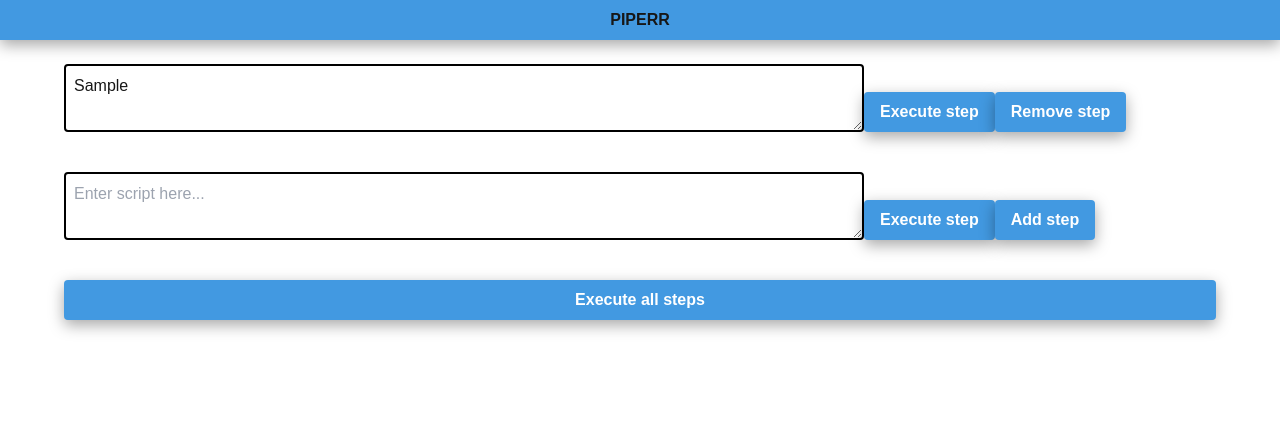
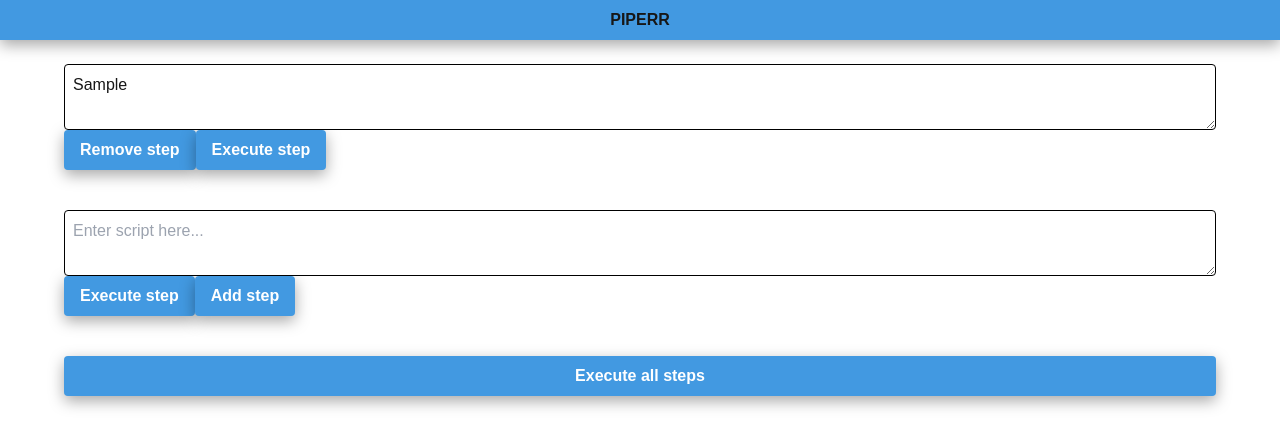
Before and after one commit to seppaleinen/piperr, a Next.js app in the folder frontend/: page / in a window 1280 px wide. Both pictures are taken after typing "Sample" into the empty fields and a click on the button "Add step". Shown: the top 448 px of the page. Built offline with nearby package versions, Linux system fonts and the light colour scheme.

Commit message:
Fixed all executions, and prettied some css

```diff
--- a/frontend/app/card.module.css
+++ b/frontend/app/card.module.css
@@ -2,14 +2,50 @@
     padding-bottom: 32px;
 }
 
+.outerScript {
+    position: relative;
+}
+
+.outerScript svg {
+    position: absolute;
+}
+
+.line {
+    stroke-dasharray: 260;
+    stroke-width: 8px;
+    fill: transparent;
+    stroke: rgba(78, 255, 13, 0.3);
+    animation: svgAnimation 2.5s linear infinite;
+}
+
+.showLoading {
+    display: block;
+}
+
+.hide {
+    display: none;
+}
+
+@keyframes svgAnimation {
+    from {
+        stroke-dashoffset: 0;
+    }
+    to {
+        stroke-dashoffset: 1000;
+    }
+}
+
 .script {
     vertical-align: bottom;
-    width: 800px;
+    width: 100%;
+    padding: 8px;
+}
+
+.showBorder {
     border-style: solid;
     border-color: black;
-    border-width: 2px;
+    border-width: 1px;
     border-radius: 4px;
-    padding: 8px;
 }
 
 .output {
@@ -22,3 +58,8 @@
     float: left;
     overflow-wrap: break-word;
 }
+
+.remove {
+    display: inline-block;
+    float: left;
+}
--- a/frontend/app/card.tsx
+++ b/frontend/app/card.tsx
@@ -5,51 +5,45 @@ export default function Card({
                                  index,
                                  script,
                                  output,
-                                 data,
                                  addCardAction,
                                  isLastStep,
                                  removeCardAction,
                                  updateCardScriptAction,
-                                 updateCardOutputAction
+                                 executeScriptAction,
+                                 loading
                              }: {
     index: number;
     script: string;
     output: string | null;
-    data: string | null;
     addCardAction: () => void;
     isLastStep: boolean;
     removeCardAction: () => void;
     updateCardScriptAction: (index: number, script: string) => void;
-    updateCardOutputAction: (index: number, output: string) => void;
+    executeScriptAction: () => Promise<void>;
+    loading: boolean;
 }) {
-    const executeScript = async () => {
-        updateCardOutputAction(index, '')
-        const outputs = []
-        for (const line of data ? data.trim().split('\n') : ['']) {
-            try {
-                const response = await fetch('http://localhost:8000/cmd', {
-                    method: 'POST',
-                    headers: { 'Content-Type': 'application/json' },
-                    body: JSON.stringify({ cmd: script.replace('{}', line)}),
-                });
-                const result = await response.text();
-                outputs.push(result)
-            } catch (error) {
-                outputs.push('Error: ' + error)
-            }
-        }
-        updateCardOutputAction(index, outputs.join(''))
-    };
-
     return (
         <div className={styles.card}>
-            <textarea
-                value={script}
-                onChange={(e) => updateCardScriptAction(index, e.target.value)}
-                className={styles.script}
-                placeholder="Enter script here..."
-            ></textarea>
-            <button onClick={executeScript} className="button">
+            <div className={styles.outerScript}>
+                <svg height="100%" width="100%" xmlns="http://www.w3.org/2000/svg"
+                     className={loading ? styles.showLoading : styles.hide}>
+                    <rect
+                        rx="8"
+                        ry="8"
+                        className={styles.line}
+                        height="100%"
+                        width="100%"
+                        strokeLinejoin="round"
+                    />
+                </svg>
+                <textarea
+                    value={script}
+                    onChange={(e) => updateCardScriptAction(index, e.target.value)}
+                    className={`${styles.script} ${loading || styles.showBorder}`}
+                    placeholder="Enter script here..."
+                ></textarea>
+            </div>
+            <button onClick={executeScriptAction} className={'button'} disabled={loading}>
                 Execute step
             </button>
             {output && <div className={styles.output}>{output}</div>}
@@ -58,7 +52,7 @@ export default function Card({
                     Add step
                 </button>
             ) : (
-                <button onClick={removeCardAction} className="button">
+                <button onClick={removeCardAction} className={`${styles.remove} button`}>
                     Remove step
                 </button>
             )}
--- a/frontend/app/globals.css
+++ b/frontend/app/globals.css
@@ -30,10 +30,18 @@ body {
   padding: 0.5rem 1rem;     /* Corresponds to py-2 px-4 */
   border-radius: 0.25rem;   /* Corresponds to rounded */
   transition: background-color 0.2s; /* For hover effect */
-  box-shadow: rgba(0, 0, 0, 0.35) 0px 5px 15px;
+  box-shadow: rgba(0, 0, 0, 0.35) 0 5px 15px;
 
 }
 
-.button:hover {
+.button:not([disabled]):hover {
   background-color: #2b6cb0; /* Corresponds to hover:bg-blue-700 */
 }
+
+
+button:disabled,
+button[disabled]{
+  border: 1px solid #999999;
+  background-color: #cccccc;
+  color: #666666;
+}
--- a/frontend/app/header.module.css
+++ b/frontend/app/header.module.css
@@ -5,5 +5,5 @@
     justify-content: center;
     align-items: center;
     font-weight: bolder;
-    box-shadow: rgba(0, 0, 0, 0.35) 0px 5px 15px;
+    box-shadow: rgba(0, 0, 0, 0.35) 0 5px 15px;
 }
--- a/frontend/app/page.tsx
+++ b/frontend/app/page.tsx
@@ -4,12 +4,36 @@ import styles from './page.module.css';
 import { useState } from 'react';
 
 export default function Home() {
-    const [cards, setCards] = useState<{ script: string; output: string | null }[]>([
-        { script: '', output: null }
+    const [cards, setCards] = useState<{ script: string; output: string | null; loading: boolean }[]>([
+        {script: '', output: null, loading: false}
     ]);
 
+    const executeScript = async (index: number) => {
+        updateCardLoading(index, true);
+        updateCardOutput(index, '')
+        const outputs = []
+        const script = cards[index].script;
+        const data = index > 0 ? cards[index - 1].output : null;
+        for (const line of data ? data.trim().split('\n') : ['']) {
+            try {
+                const response = await fetch('http://localhost:8000/cmd', {
+                    method: 'POST',
+                    headers: {'Content-Type': 'application/json'},
+                    body: JSON.stringify({cmd: script.replace('{}', line)}),
+                });
+                const result = await response.text();
+                outputs.push(result)
+            } catch (error) {
+                outputs.push(`Error: ${error}`)
+            }
+        }
+        updateCardOutput(index, outputs.join(''));
+        updateCardLoading(index, false);
+    };
+
+
     const addCardAction = () => {
-        setCards([...cards, { script: '', output: null }]);
+        setCards([...cards, {script: '', output: null, loading: false}]);
     };
 
     const removeCardAction = (index: number) => {
@@ -24,11 +48,23 @@ export default function Home() {
         setCards(updatedCards);
     };
 
+    const updateCardLoading = (index: number, loading: boolean) => {
+        const updatedCards = [...cards];
+        updatedCards[index].loading = loading;
+        setCards(updatedCards);
+    };
+
     const updateCardOutput = (index: number, output: string) => {
         const updatedCards = [...cards];
         updatedCards[index].output = output;
         setCards(updatedCards);
     };
+
+    const executeAllScripts = async () => {
+        for (let i = 0; i < cards.length; i++) {
+            await executeScript(i);
+        }
+    }
 
     return (
         <div className={styles.main}>
@@ -38,15 +74,15 @@ export default function Home() {
                     index={index}
                     script={card.script}
                     output={card.output}
-                    data={index > 0 ? cards[index - 1].output : null} // Pass previous card's output
+                    loading={card.loading}
+                    isLastStep={cards.length === index + 1}
                     addCardAction={addCardAction}
-                    isLastStep={cards.length === index + 1}
                     removeCardAction={() => removeCardAction(index)}
                     updateCardScriptAction={updateCardScript}
-                    updateCardOutputAction={updateCardOutput}
+                    executeScriptAction={() => executeScript(index)}
                 />
             ))}
-            <button className="button" onClick={() => console.log(cards)}>
+            <button className="button" onClick={executeAllScripts}>
                 Execute all steps
             </button>
         </div>
```
